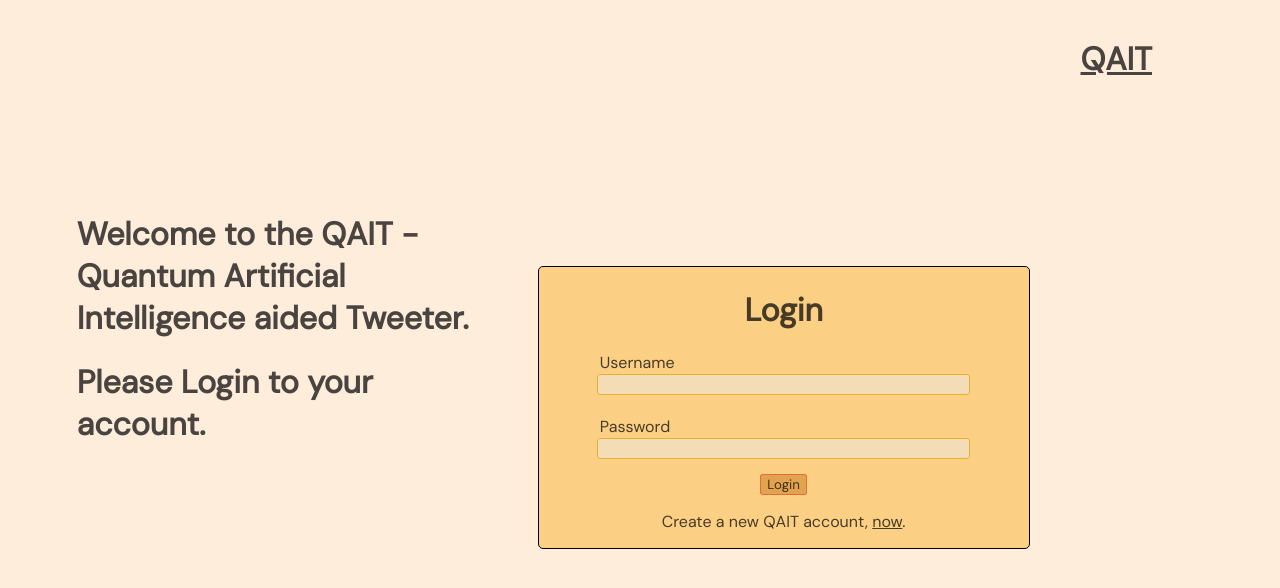
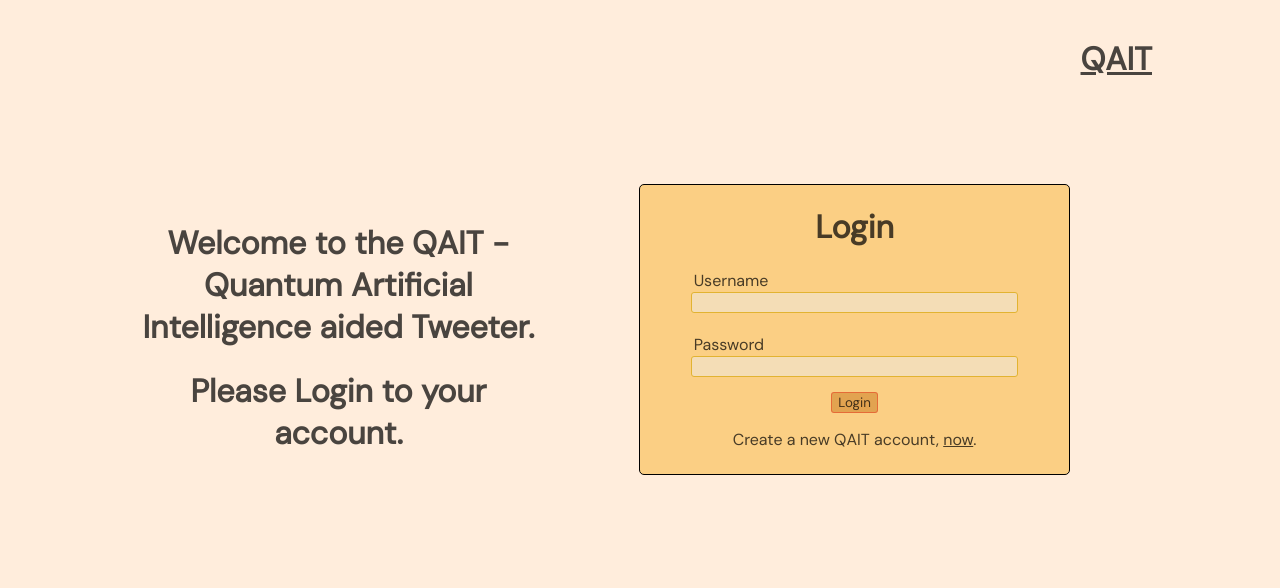
Before and after one commit to aditj/qaik, a Django app: page /login in a window 1280 px wide. Shown: the top 588 px of the page. Run offline with Django 3.2, Linux system fonts and the light colour scheme; some web fonts are replaced.

Commit message:
ui changes login

```diff
--- a/main/static/main/register.css
+++ b/main/static/main/register.css
@@ -31,7 +31,7 @@ body{
 
 .introduction{
     /* padding: 3%; */
-    margin-top: 7%;
+    margin-top: 2%;
     margin-left: -10%;
     color: #015a56ea;
     text-align: center;
--- a/main/templates/main/login.html
+++ b/main/templates/main/login.html
@@ -6,14 +6,20 @@
 {% endblock %}
 {% block content %}
 
+<div class="icon">
+	<h1>QAIT</h1>
+</div>
 
-<div class="loginIntro" style="float:left">
+
+<div class="row">
+
+	<div class="column introduction" style="float:left">
 		<h1>Welcome to the QAIT - Quantum Artificial Intelligence aided Tweeter.</h1>
 		<h1>Please Login to your account.</h1>
 	</div>
 
 	<!--Register-->
-<div class="loginContainer" style="float:left">
+	<div class="column register" style="float:left">
 		<h1>Login</h1>
 		<form method="POST">
 			{% csrf_token %}
@@ -27,20 +33,12 @@
 				<input type="password" name="password" id="password">
 			</div>
 
+			<button type="submit">Login</button>
+
+		</form>
+		<p class="text-center">Create a new QAIT account, <a href="/register">now</a>.</p>
+	</div>
+</div>
 
 
-
-
-		<button type="submit">Login</button>
-
-
-		</form>
-
-
-	<p class="text-center">Create a new QAIT account, <a href="/register">now</a>.</p>
-</div>
-<div class="icon">
-	<h1>QAIT</h1>
-</div>
-
 {% endblock %}
```
Lines whose indentation alone changed are shown as unchanged.
